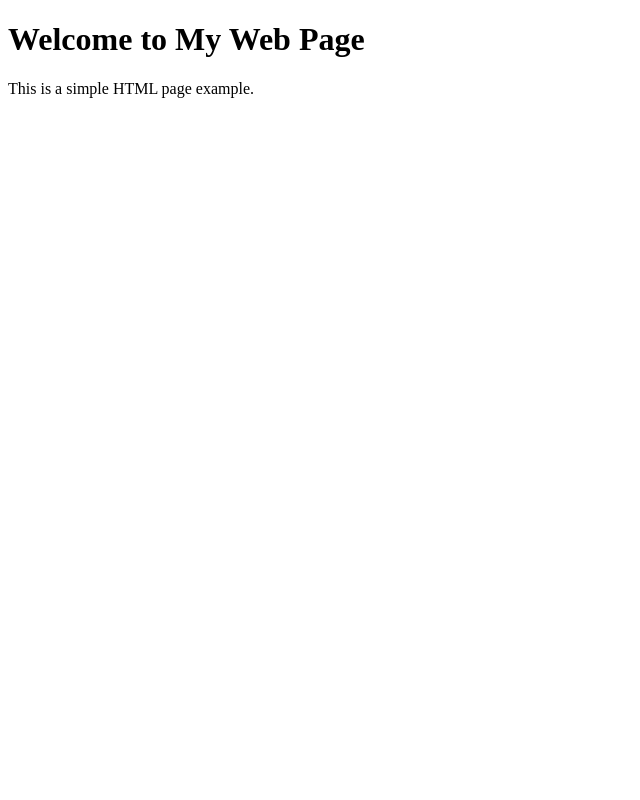
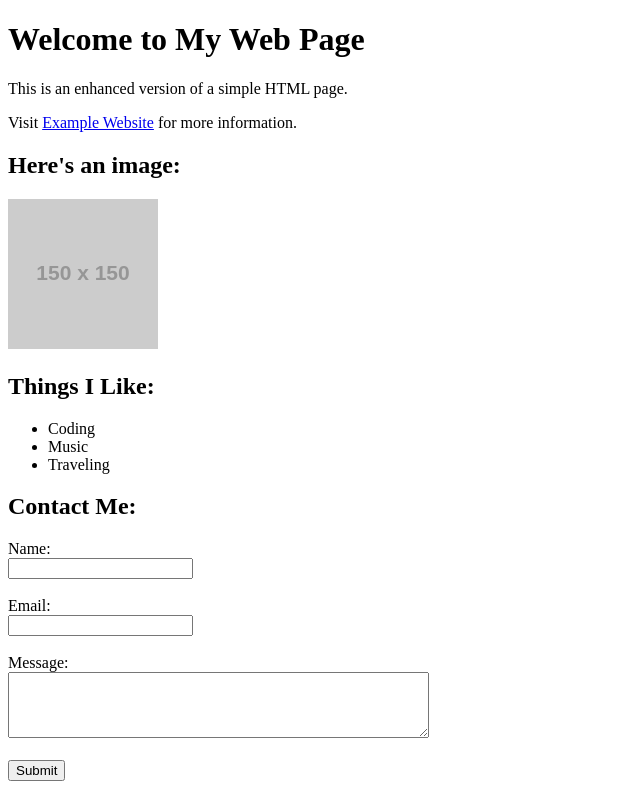
Before and after one commit to MaheshMuktala/WilcoRepository, a plain HTML site: page index.html in a window 1280 px wide. Shown: the whole page, without its empty margins (0-640 px from the left). Drawn offline with Linux system fonts and the light colour scheme; placeholder pictures from the web are drawn by us.

Commit message:
change commit

```diff
--- a/index.html
+++ b/index.html
@@ -1,10 +1,45 @@
 <!DOCTYPE html>
 <html>
   <head>
-    <title>Simple HTML Page</title>
+    <title>Enhanced HTML Page</title>
   </head>
   <body>
     <h1>Welcome to My Web Page</h1>
-    <p>This is a simple HTML page example.</p>
+    <p>This is an enhanced version of a simple HTML page.</p>
+
+    <!-- Adding a link -->
+    <p>
+      Visit
+      <a href="https://www.example.com" target="_blank">Example Website</a> for
+      more information.
+    </p>
+
+    <!-- Adding an image -->
+    <h2>Here's an image:</h2>
+    <img src="https://via.placeholder.com/150" alt="Sample Image" />
+
+    <!-- Adding a list -->
+    <h2>Things I Like:</h2>
+    <ul>
+      <li>Coding</li>
+      <li>Music</li>
+      <li>Traveling</li>
+    </ul>
+
+    <!-- Adding a form -->
+    <h2>Contact Me:</h2>
+    <form action="/submit" method="post">
+      <label for="name">Name:</label><br />
+      <input type="text" id="name" name="name" /><br /><br />
+
+      <label for="email">Email:</label><br />
+      <input type="email" id="email" name="email" /><br /><br />
+
+      <label for="message">Message:</label><br />
+      <textarea id="message" name="message" rows="4" cols="50"></textarea
+      ><br /><br />
+
+      <input type="submit" value="Submit" />
+    </form>
   </body>
 </html>
```
